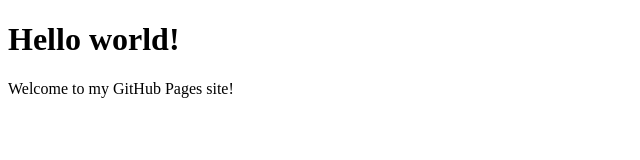
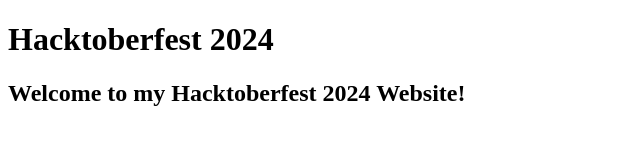
Before and after one commit to Mango0Cake/Mango0Cake.github.io, a plain HTML site: page index.html in a window 1280 px wide. Shown: the whole page, without its empty margins (0-640 px from the left). Drawn offline with Linux system fonts and the light colour scheme.

Commit message:
Update index.html
Added some details for Hacktoberfest!

```diff
--- a/index.html
+++ b/index.html
@@ -1,10 +1,10 @@
 <!DOCTYPE html>
 <html>
   <head>
-    <title>My GitHub Pages Site</title>
+    <title>Hacktoberfest 2024!</title>
   </head>
   <body>
-    <h1>Hello world!</h1>
-    <p>Welcome to my GitHub Pages site!</p>
+    <h1>Hacktoberfest 2024</h1>
+    <h2>Welcome to my Hacktoberfest 2024 Website!</h2>
   </body>
 </html>
```
